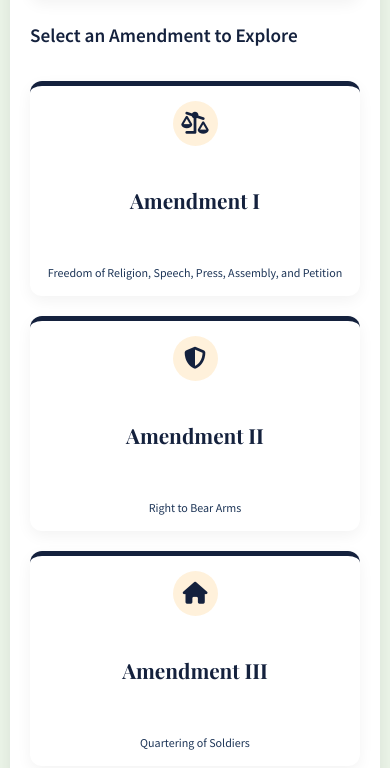
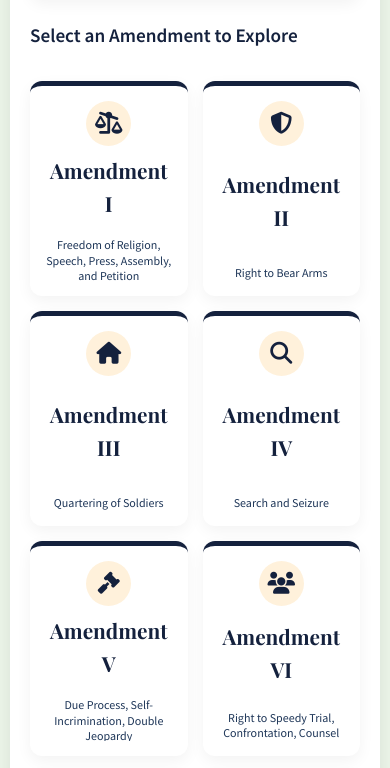
Before and after one commit to V4NT-ORG/ConstitutionApp, a plain HTML site: page index.html in a window 390 px wide. Shown: the part 687-1455 px from the top of the page. Drawn offline with nearby package versions, Linux system fonts and the light colour scheme.

Commit message:
update mobile (so 2 columns)

```diff
--- a/index.html
+++ b/index.html
@@ -21,9 +21,16 @@
     <style>
         .amendments-list {
             display: grid;
-            grid-template-columns: repeat(auto-fill, minmax(160px, 1fr));
+            grid-template-columns: repeat(auto-fill, minmax(140px, 1fr));
             gap: 20px;
             margin-top: 30px;
+        }
+
+        @media (max-width: 480px) {
+            .amendments-list {
+                grid-template-columns: repeat(2, 1fr);
+                gap: 15px;
+            }
         }
 
         .amendments-list a {
```
